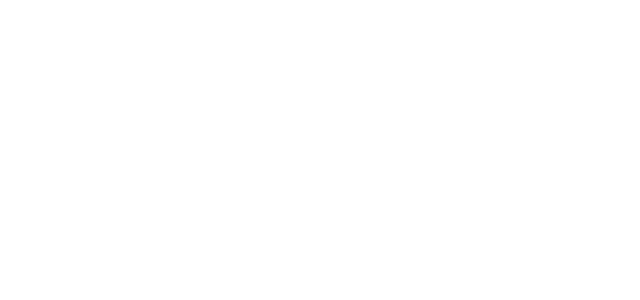
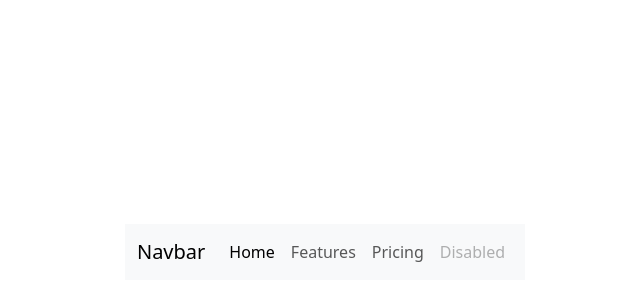
Before and after one commit to ramosantos/freehua-web, a Vue app: page / in a window 1280 px wide. Shown: the part 148-448 px from the top of the page, without its empty margins (315-955 px from the left). Built offline with nearby package versions, Linux system fonts and the light colour scheme.

Commit message:
stylized

```diff
--- a/index.html
+++ b/index.html
@@ -1,9 +1,15 @@
-<!doctype html>
+<!DOCTYPE html>
 <html lang="en">
   <head>
     <meta charset="UTF-8" />
     <link rel="icon" type="image/svg+xml" href="/vite.svg" />
     <meta name="viewport" content="width=device-width, initial-scale=1.0" />
+    <link
+      href="https://cdn.jsdelivr.net/npm/bootstrap@5.2.3/dist/css/bootstrap.min.css"
+      rel="stylesheet"
+      integrity="sha384-rbsA2VBKQhggwzxH7pPCaAqO46MgnOM80zW1RWuH61DGLwZJEdK2Kadq2F9CUG65"
+      crossorigin="anonymous"
+    />
     <title>Vite + Vue</title>
   </head>
   <body>
--- a/src/App.vue
+++ b/src/App.vue
@@ -1,9 +1,9 @@
 <script setup>
+import Navbar from './components/Navbar.vue'
 </script>
 
 <template>
-
+  <Navbar />
 </template>
 
-<style scoped>
-</style>
+<style scoped></style>
--- a/src/components/Navbar.vue
+++ b/src/components/Navbar.vue
@@ -2,10 +2,35 @@
 </script>
 
 <template>
-
+  <nav class="navbar navbar-expand-lg bg-body-tertiary">
+    <div class="container-fluid">
+      <a class="navbar-brand" href="#">Navbar</a>
+      <button class="navbar-toggler" type="button" data-bs-toggle="collapse" data-bs-target="#navbarNav"
+        aria-controls="navbarNav" aria-expanded="false" aria-label="Toggle navigation">
+        <span class="navbar-toggler-icon"></span>
+      </button>
+      <div class="collapse navbar-collapse" id="navbarNav">
+        <ul class="navbar-nav">
+          <li class="nav-item">
+            <a class="nav-link active" aria-current="page" href="#">Home</a>
+          </li>
+          <li class="nav-item">
+            <a class="nav-link" href="#">Features</a>
+          </li>
+          <li class="nav-item">
+            <a class="nav-link" href="#">Pricing</a>
+          </li>
+          <li class="nav-item">
+            <a class="nav-link disabled" aria-disabled="true">Disabled</a>
+          </li>
+        </ul>
+      </div>
+    </div>
+  </nav>
 </template>
 
-
-
+<style>
+@import'bootstrap'
+</style>
 
 <!-- Fab was here! -->
```
